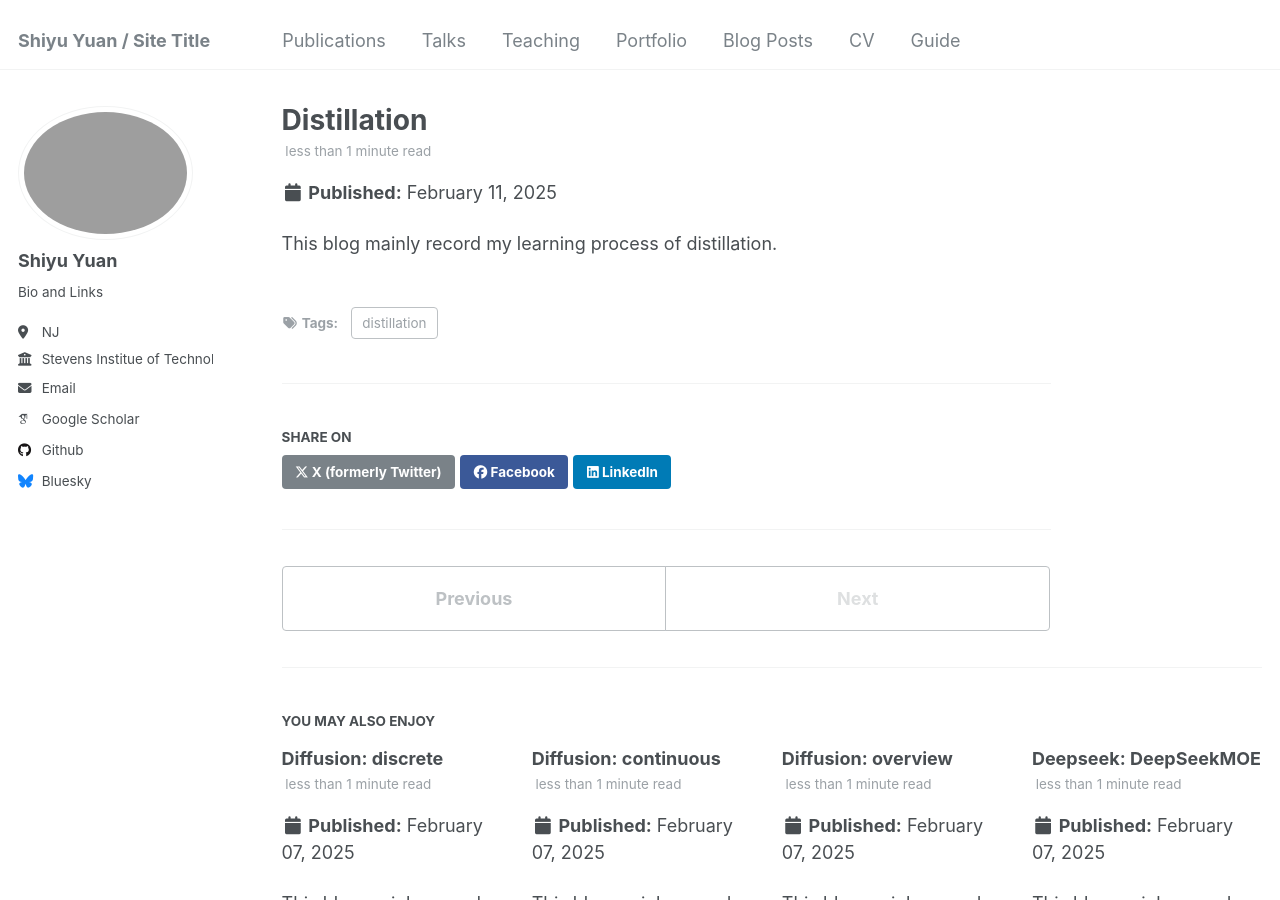
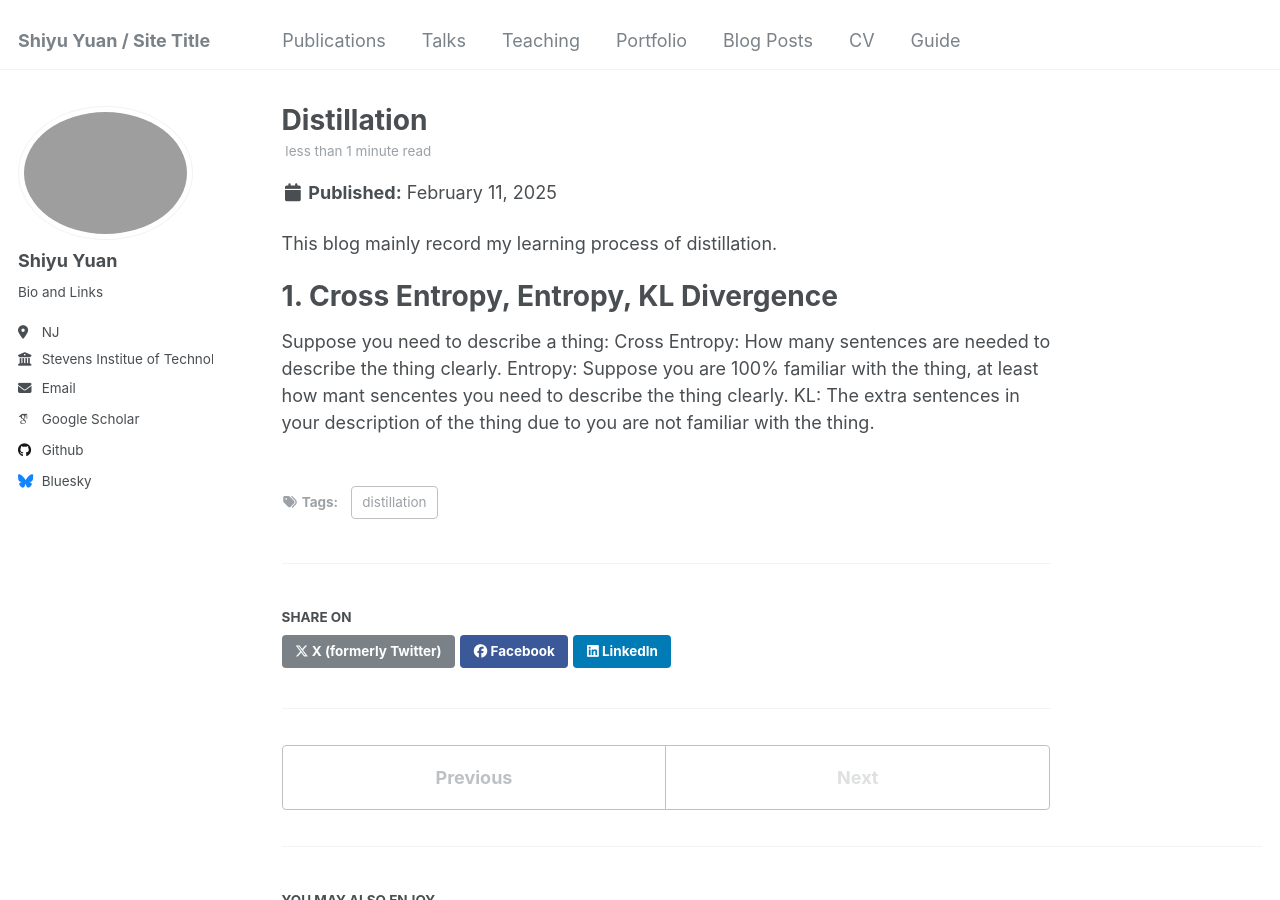
Before and after one commit to syyuan2021/syy2025, a Jekyll site: the page built from _posts/2025-02-11-blog-post-1.md, in a window 1280 px wide and 900 px high. Built offline with Jekyll 4.4.1, drawn with Linux system fonts in a browser that asks for light colours; some web fonts are replaced.

Commit message:
Update 2025-02-11-blog-post-1.md

```diff
--- a/_posts/2025-02-11-blog-post-1.md
+++ b/_posts/2025-02-11-blog-post-1.md
@@ -7,3 +7,9 @@ tags:
 ---
 
 This blog mainly record my learning process of distillation.
+
+# 1. Cross Entropy, Entropy, KL Divergence
+Suppose you need to describe a thing:
+Cross Entropy: How many sentences are needed to describe the thing clearly.
+Entropy: Suppose you are 100% familiar with the thing, at least how mant sencentes you need to describe the thing clearly.
+KL: The extra sentences in your description of the thing due to you are not familiar with the thing.
```
